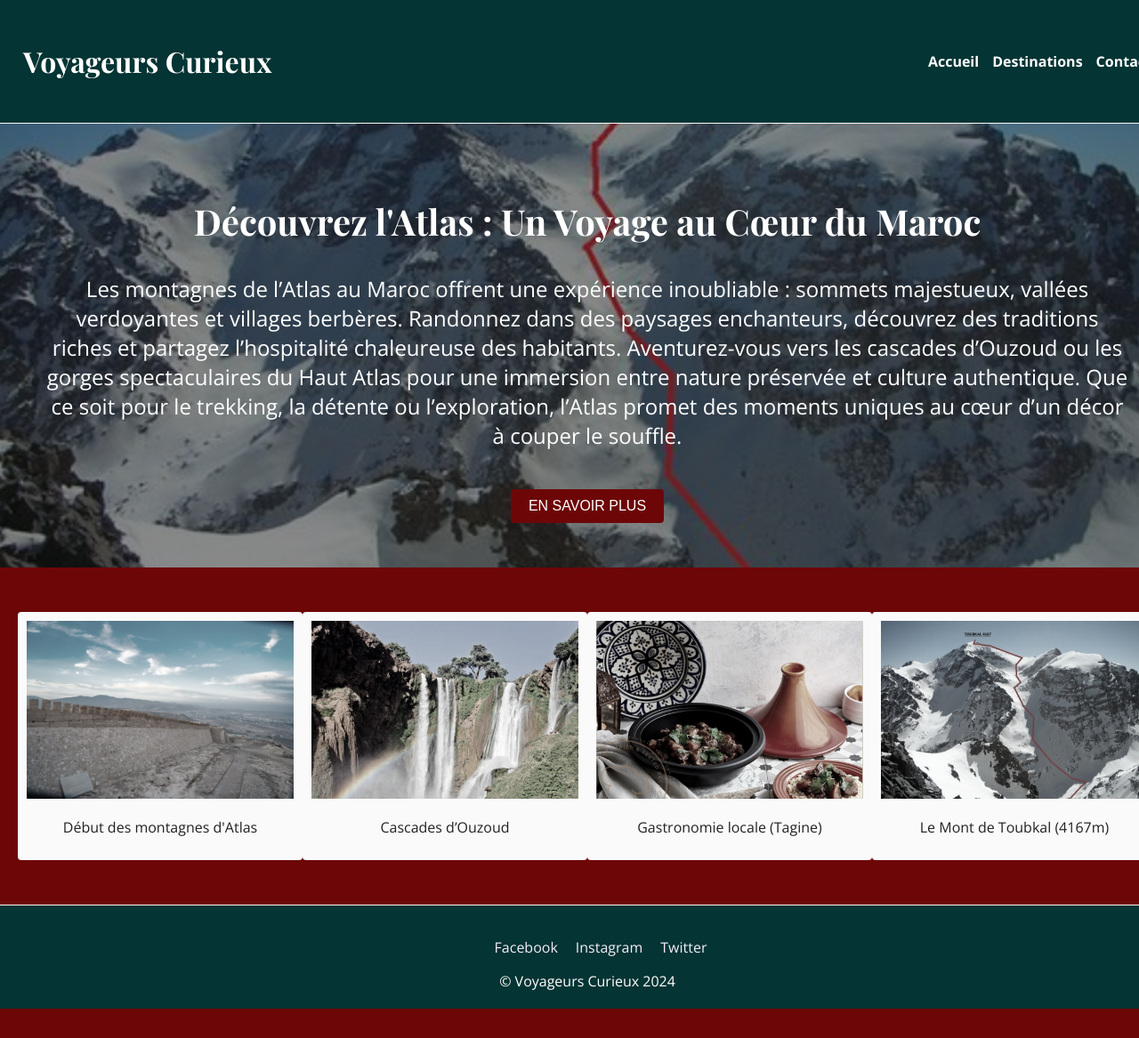
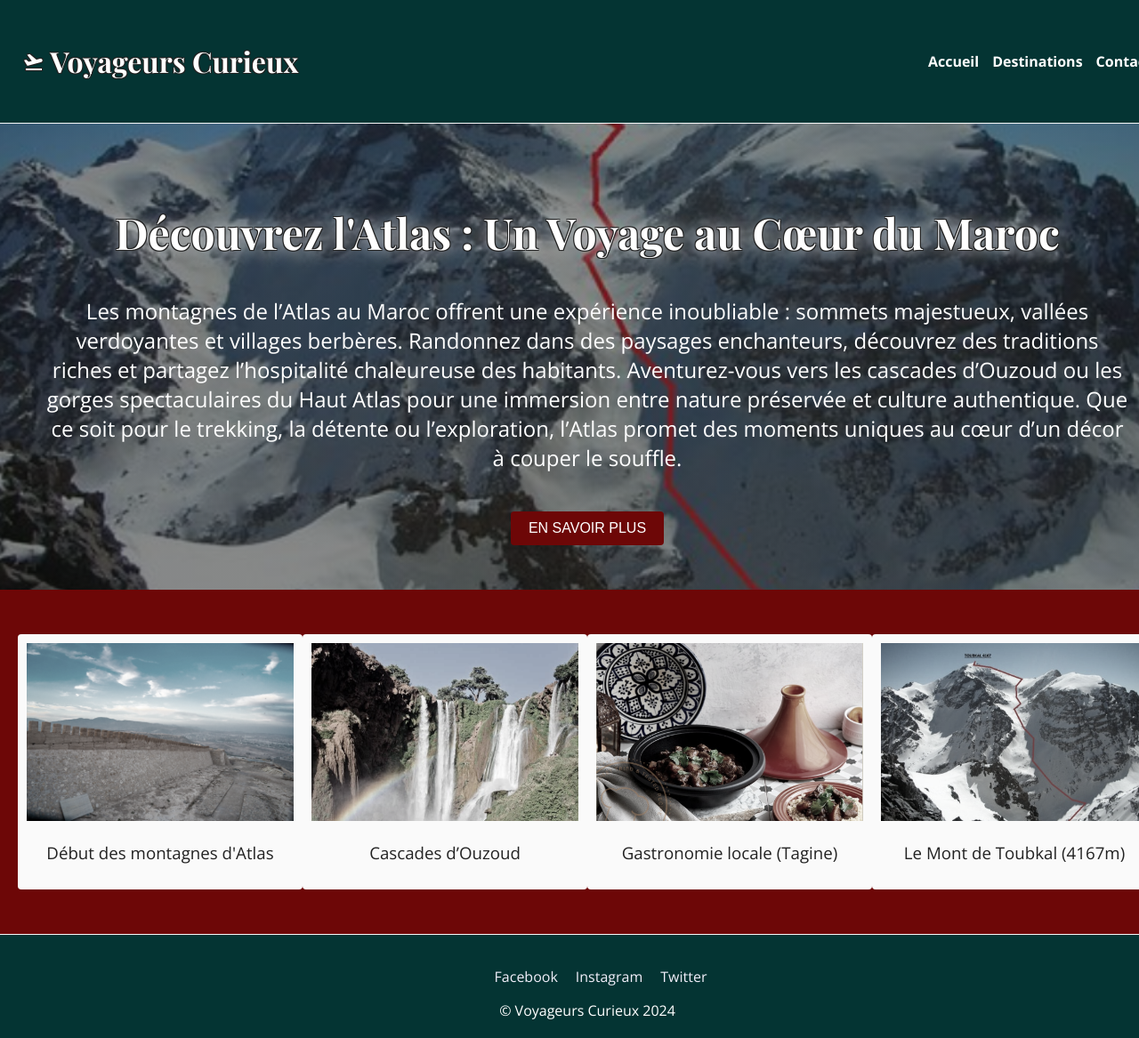
Before and after one commit to Youssef0801/application_voyage, a plain HTML site: page index.html in a window 1280 px wide. Shown: the top 1167 px of the page at 89% size. Before the commit the page ends 1134 px from the top, so only its background shows below. Drawn offline with nearby package versions, Linux system fonts and the light colour scheme; a web font is replaced by a local one.

Commit message:
css style

```diff
--- a/css/main.css
+++ b/css/main.css
@@ -1,22 +1,30 @@
-@import url('https://fonts.googleapis.com/css2?family=Open+Sans:ital,wght@0,300..800;1,300..800&display=swap');
-@import url('https://fonts.googleapis.com/css2?family=Open+Sans:ital,wght@0,300..800;1,300..800&family=Playfair+Display:ital,wght@0,400..900;1,400..900&display=swap');
+@import url("https://fonts.googleapis.com/css2?family=Open+Sans:ital,wght@0,300..800;1,300..800&display=swap");
+@import url("https://fonts.googleapis.com/css2?family=Open+Sans:ital,wght@0,300..800;1,300..800&family=Playfair+Display:ital,wght@0,400..900;1,400..900&display=swap");
 
 html {
-    font-size: 62.5%
+  font-size: 62.5%;
 }
 body {
-    font: 1.6rem 'Open Sans', sans-serif;
+  font: 1.6rem "Open Sans", sans-serif;
   margin: 0;
   padding: 0;
-    background-color:#6d0707;
-    color: #2B59C3;
+  background-color: #6d0707;
+  color: #2b59c3;
   display: grid;
   grid-template-rows: auto 1fr auto;
-
 }
-img{
+img {
   display: inline-block;
   object-fit: cover;
+}
+/* icones */
+
+.material-symbols-outlined {
+  font-variation-settings:
+  'FILL' 0,
+  'wght' 400,
+  'GRAD' 0,
+  'opsz' 24
 }
 
 header {
@@ -25,16 +33,20 @@ header {
   align-items: center;
   padding: 2.6rem;
   background-color: #043433;
-    color: #FFFFFF;
+  color: #ffffff;
+}
+header h1 {
+  text-shadow: 0.1rem 0.1rem 0 #222, -0.1rem -0.1rem 0 #222,
+    0.1rem -0.1rem 0 #222, -0.1rem 0.1rem 0 #222;
 }
 
 header .logo {
-    font-family: 'Playfair Display', serif;
+  font-family: "Playfair Display", serif;
   font-size: inherit;
 }
 
 nav ul {
-    list-style:none;
+  list-style: none;
   display: flex;
   gap: 1.5rem;
   margin: 0;
@@ -42,28 +54,34 @@ nav ul {
 }
 
 nav ul li a {
-    color: #FFFFFF;
+  color: #ffffff;
   text-decoration: none;
   font-weight: bold;
 }
 
 .voyage {
-    border-top: solid .1rem #fafafa;
+  border-top: solid 0.1rem #fafafa;
   text-align: center;
   padding: 5rem;
-    background: linear-gradient(to top, rgba(22, 21, 21, 0.5)50%,rgba(22, 21, 21, 0.5)50%),
-    url(../asset/tobkal.png)no-repeat fixed center center / cover;
-    color: #FFFFFF;
+  background: linear-gradient(
+      to top,
+      rgba(22, 21, 21, 0.5) 50%,
+      rgba(22, 21, 21, 0.5) 50%
+    ),
+    url(../asset/tobkal.png) no-repeat fixed center center / cover;
+  color: #ffffff;
 }
 
-.voyage h1 {
-    font-family: 'Playfair Display', serif;
-    font-size: 2.5em;
+.voyage h2 {
+  font-family: "Playfair Display", serif;
+  font-size: 3em;
+  text-shadow: 0.1rem 0.1rem 0 #222, -0.1rem -0.1rem 0 #222,
+    0.1rem -0.1rem 0 #222, -0.1rem 0.1rem 0 #222,
+    0 0 2rem #fff;
 }
 .voyage p {
-    font-family: 'Open Sans', sans-serif;
+  font-family: "Open Sans", sans-serif;
   font-size: 1.5em;
-
 }
 
 .voyage .cta {
@@ -71,21 +89,19 @@ nav ul li a {
   padding: 1rem 2rem;
   background-color: #6d0707;
   border: none;
-    color: #FFFFFF;
+  color: #ffffff;
   font-size: inherit;
   cursor: pointer;
   transition: all 0.3s ease-in-out;
-    border-radius: .4rem;
+  border-radius: 0.4rem;
   width: max-content;
   text-transform: uppercase;
 }
 
 .voyage .cta:hover {
   background-color: #226644;
-
 }
 .features {
-
   display: flex;
   justify-content: space-around;
   margin: 5rem 2rem;
@@ -94,32 +110,33 @@ nav ul li a {
 .feature {
   text-align: center;
   justify-content: space-between;
-    color: #FFFFFF;
+  color: #ffffff;
   padding: 1rem;
   background-color: #fafafa;
-    border-radius:.4rem;
+  border-radius: 0.4rem;
   color: #222;
   overflow: hidden;
-
+}
+.feature h3{
+    font-weight: 400;
 }
 
 footer {
-    border-top: .1rem solid #fafafa;
+  border-top: 0.1rem solid #fafafa;
   text-align: center;
   padding: 2rem;
   background-color: #043433;
-    color: #FFFFFF;
+  color: #ffffff;
 }
-footer ul li{
+footer ul li {
   display: inline-block;
   padding-right: 1rem;
 }
 footer ul li a {
-
   text-decoration: none;
   color: #f1effa;
 }
-footer ul li:nth-child(2){
+footer ul li:nth-child(2) {
   margin: 0 1rem;
 }
 
@@ -127,13 +144,12 @@ footer ul li:nth-child(2){
   filter: grayscale(75%);
   transition: all 0.3s ease-in-out;
 }
-footer p{
+footer p {
   width: max-content;
-    margin:0  auto;
+  margin: 0 auto;
 }
 .feature:hover img {
   transform: scale(1.1);
   filter: grayscale(0%);
   cursor: pointer;
-
 }
--- a/index.html
+++ b/index.html
@@ -5,13 +5,20 @@
     <meta name="viewport" content="width=device-width, initial-scale=1.0">
     <meta name="description" content="Site de voyage spécial Maroc...">
     <title>Voyageurs Curieux : Maroc</title>
+    <link rel="stylesheet" href="https://fonts.googleapis.com/css2?family=Material+Symbols+Outlined:opsz,wght,FILL,GRAD@24,400,0,0&icon_names=flight_takeoff" />
     <link rel="stylesheet" href="./css/main.css">
     <link href="https://fonts.googleapis.com/css2?family=Playfair+Display:wght@700&family=Open+Sans:wght@400&display=swap" rel="stylesheet">
 </head>
 <body>
     <header>
         <div class="logo" role="region">
-            <h1>Voyageurs Curieux</h1>
+
+            <h1>
+                <span class="material-symbols-outlined">
+                    flight_takeoff
+                </span>
+                Voyageurs Curieux
+            </h1>
        <!--      <img src="asset/temple.png" loading="lazy" alt="cover"> -->
         </div>
         <nav>
@@ -25,7 +32,7 @@
 
     <main>
         <section class="voyage">
-            <h1>Découvrez l'Atlas : Un Voyage au Cœur du Maroc</h1>
+            <h2>Découvrez l'Atlas : Un Voyage au Cœur du Maroc</h2>
             <p>
                 Les montagnes de l’Atlas au Maroc offrent une expérience inoubliable : sommets majestueux, vallées verdoyantes et
                 villages berbères. Randonnez dans des paysages enchanteurs, découvrez des traditions riches et partagez l’hospitalité
@@ -40,19 +47,19 @@
         <section class="features">
             <div class="feature">
                 <img src="asset/agadir_oufla.jpg" alt="Kasbah Agadir Ouffela"  loading="lazy" width="300" height="200">
-                <p>Début des montagnes d'Atlas</p>
+                <h3>Début des montagnes d'Atlas</h3>
             </div>
             <div class="feature">
                 <img src="asset/ouzoud.png" alt="Belle Vue" loading="lazy" width="300" height="200" >
-                <p>Cascades d’Ouzoud</p>
+                <h3>Cascades d’Ouzoud</h3>
             </div>
             <div class="feature">
                 <img src="asset/tagine.png" alt="Gastronomie" loading="lazy" width="300" height="200" >
-                <p>Gastronomie locale (Tagine)</p>
+                <h3>Gastronomie locale (Tagine)</h3>
             </div>
             <div class="feature">
                 <img src="asset/tobkal.png" alt="Le Mont de Toubkal" loading="lazy" width="300" height="200" >
-                <p>Le Mont de Toubkal (4167m)</p>
+                <h3>Le Mont de Toubkal (4167m)</h3>
             </div>
         </section>
     </main>
```
Lines whose indentation alone changed are shown as unchanged.
